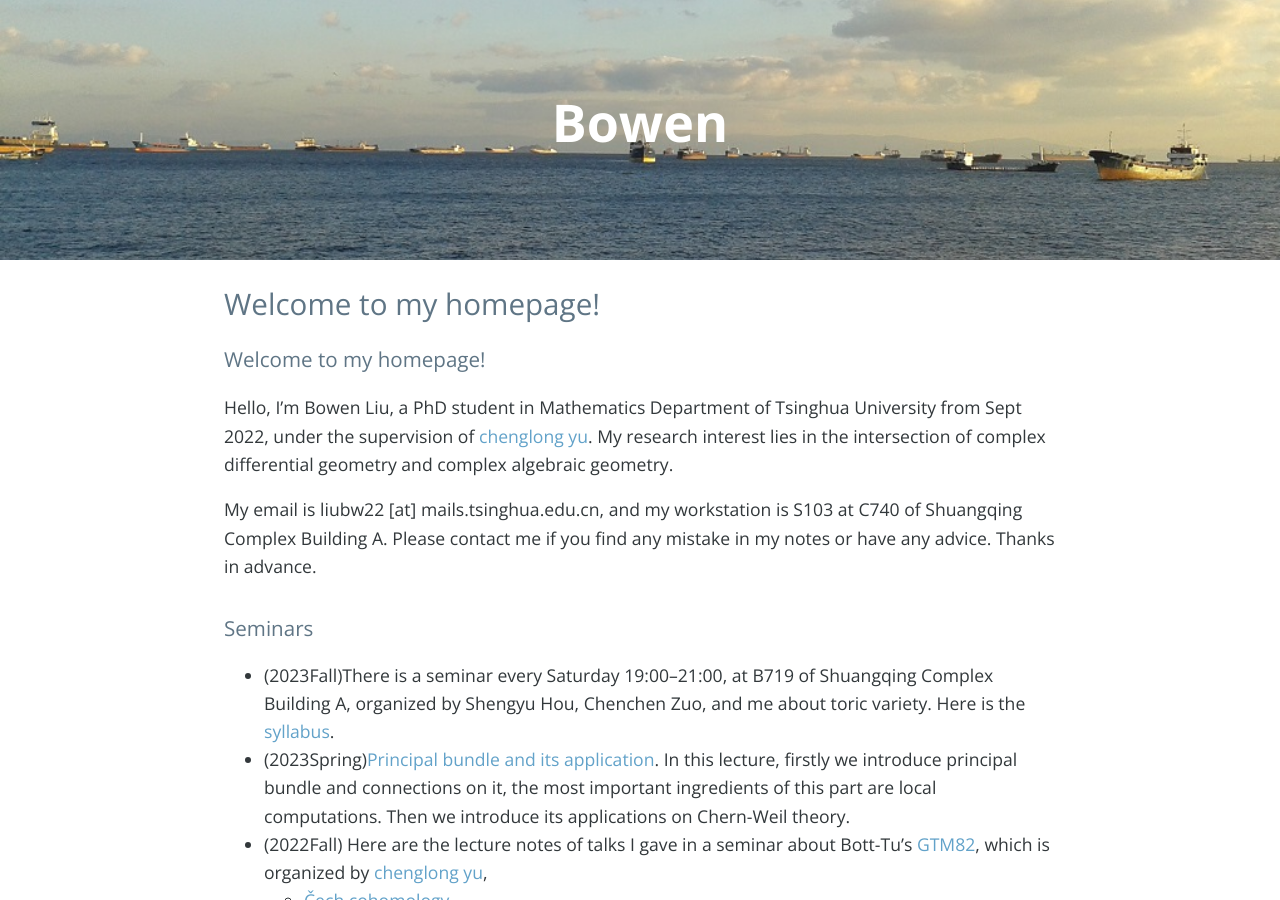
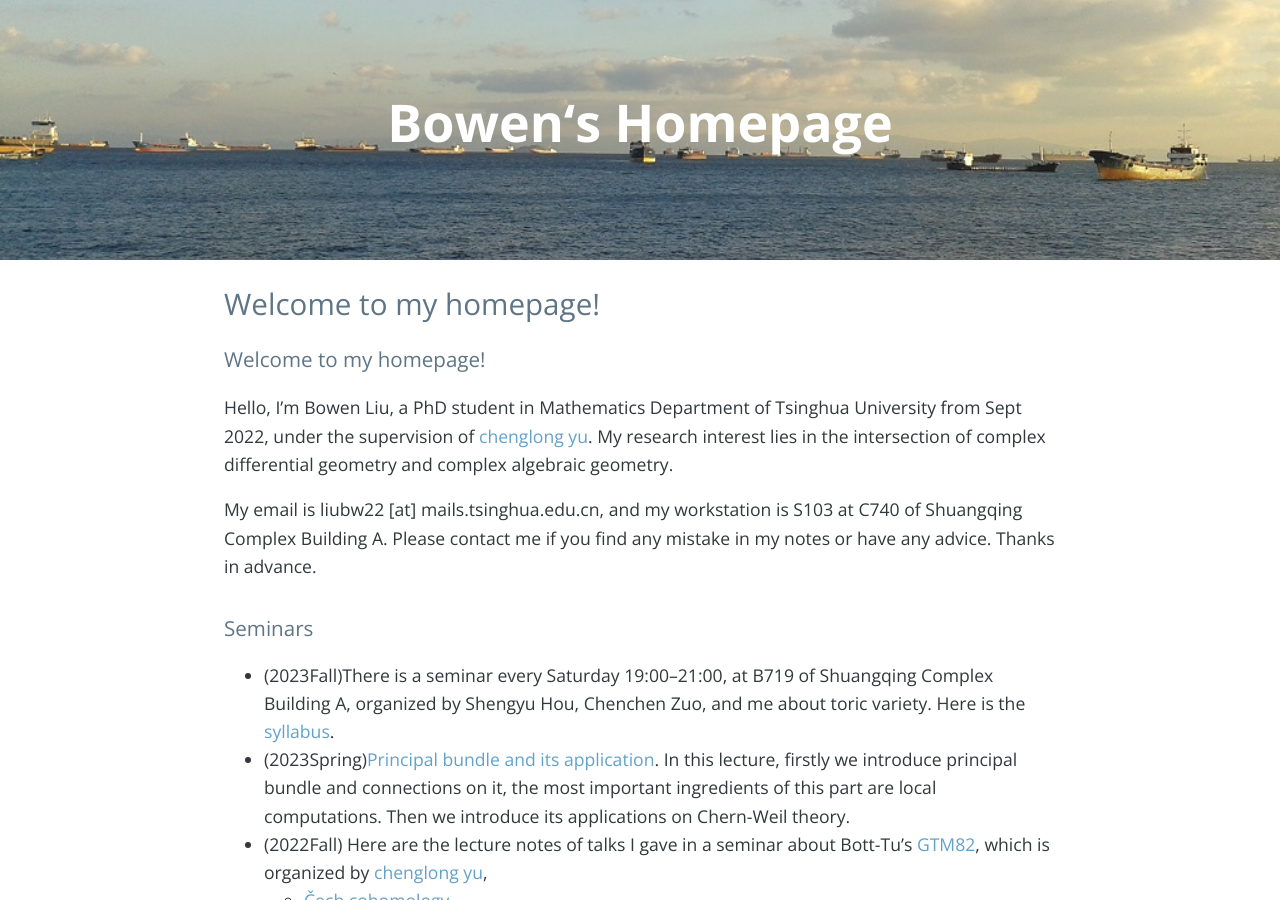
Before and after one commit to bowenl-math/bowenl-math.github.io, a Jekyll site: the page built from index.md, in a window 1280 px wide and 900 px high. Built offline with Jekyll 4.4.1, drawn with Linux system fonts in a browser that asks for light colours; nearby versions of some CDN libraries; our own code applies the rules of GitHub Pages for plain Markdown files; the list of posts is cut into pages by our own code; comment, search, counter and statistics services are not loaded.

Commit message:
Update _config.yml

```diff
--- a/_config.yml
+++ b/_config.yml
@@ -6,7 +6,7 @@
 # 'jekyll serve'. If you change this file, please restart the server process.
 
 # Site settings
-title: Bowen
+title: Bowen‘s Homepage
 
 # Build settings
 markdown: kramdown
```
